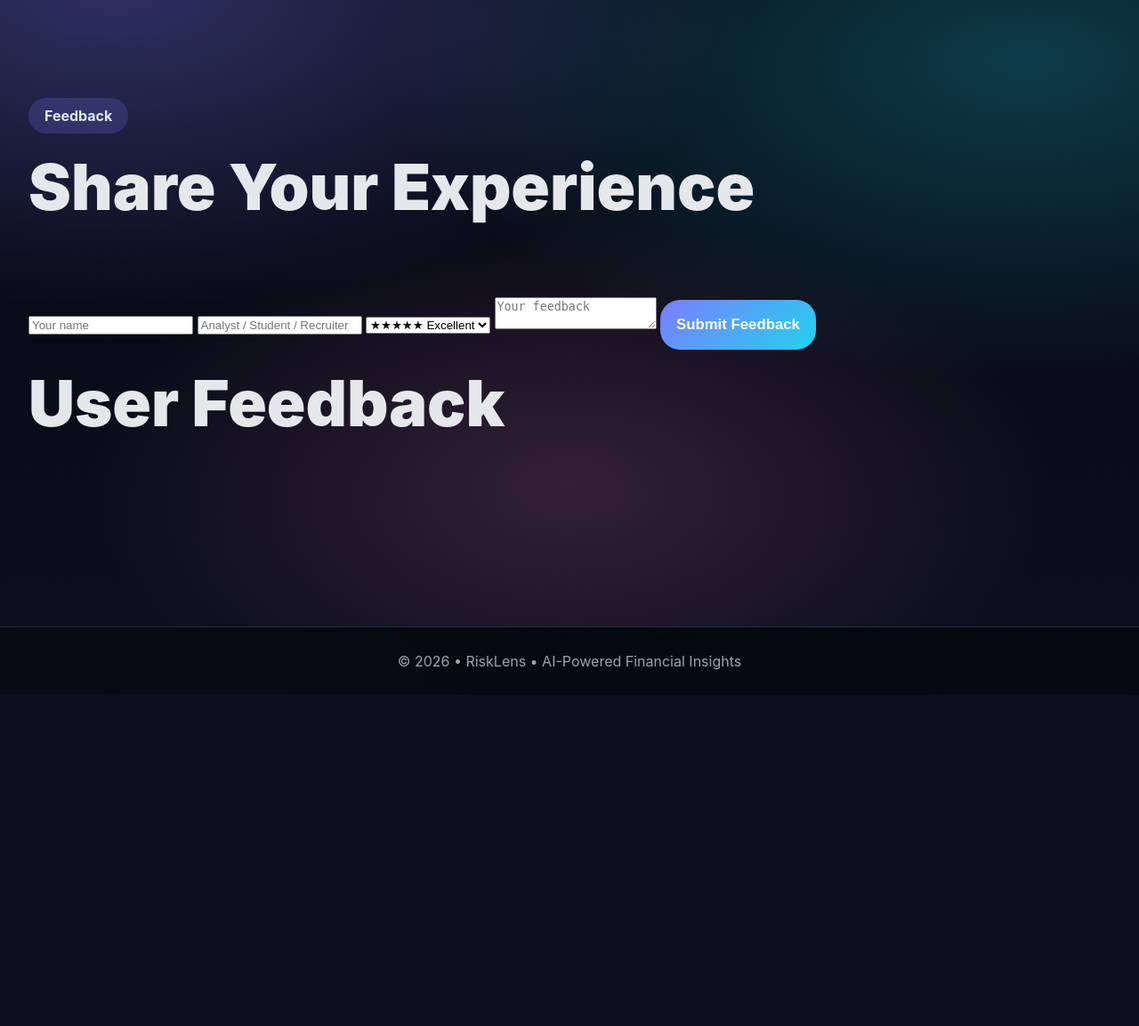
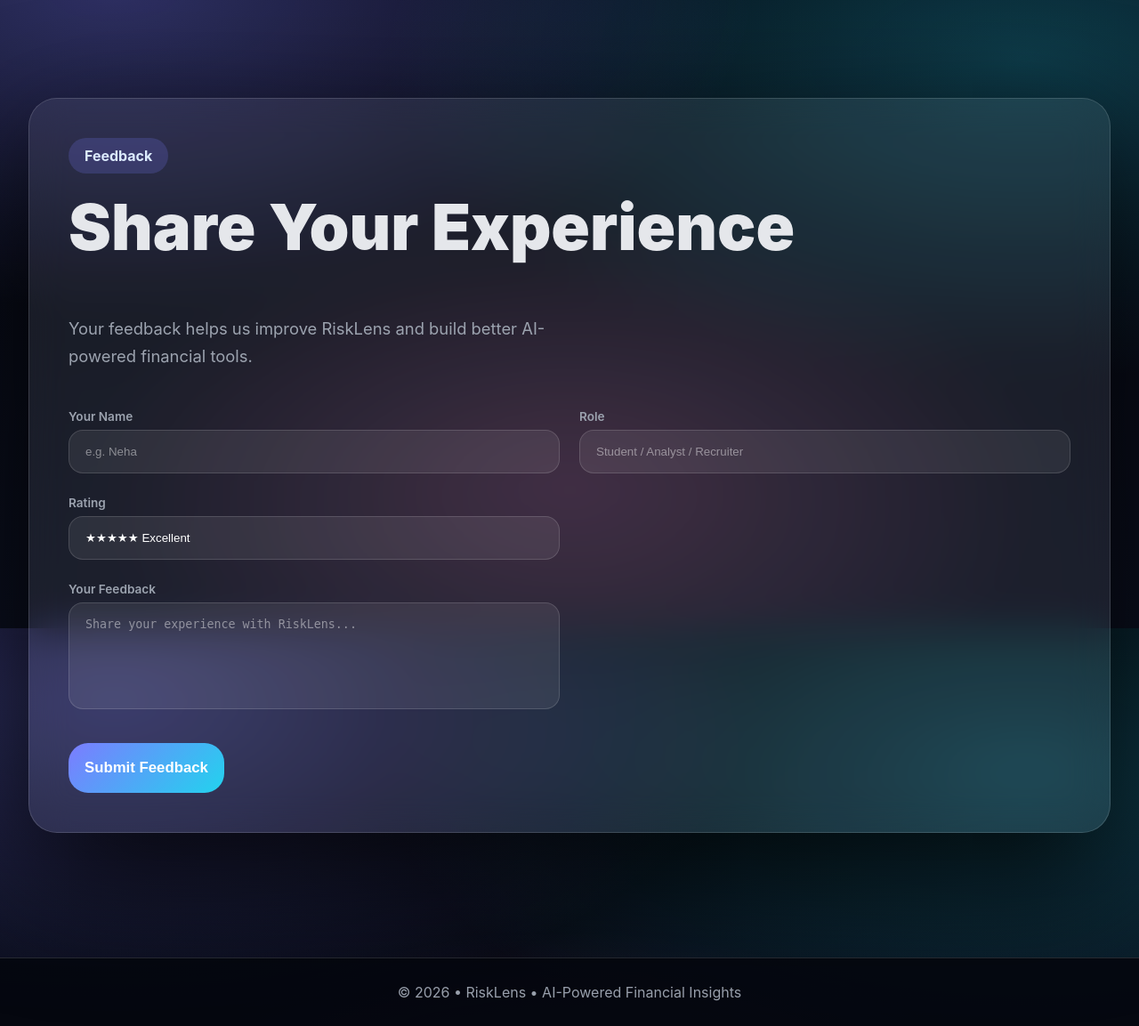
Before and after one commit to Haril2766/Loan-Default-ML, a Flask app: template templates/review.html in a window 1280 px wide. Shown: the part 94-1247 px from the top of the page at 89% size. Before the commit the page ends 875 px from the top, so only its background shows below. Run offline with Flask 3, Linux system fonts and the light colour scheme; the template is opened without the code that fills it, so the values that code supplies are empty.

Commit message:
Update review.html

```diff
--- a/templates/review.html
+++ b/templates/review.html
@@ -3,36 +3,94 @@
 
 {% block content %}
 <section class="heroWrap">
-  <div class="container grid">
+  <div class="container">
 
-    <div class="card">
-      <span class="pill">Feedback</span>
-      <h2 class="heroTitle">Share Your Experience</h2>
+    <div class="glassCard">
 
-      <form method="POST" action="/reviews" class="form">
-        <input name="name" placeholder="Your name">
-        <input name="tag" placeholder="Analyst / Student / Recruiter">
-        <select name="rating">
+      <div class="pill">Feedback</div>
+
+      <h1 class="heroTitle" style="margin-top:20px;">
+        Share Your Experience
+      </h1>
+
+      <p class="heroText">
+        Your feedback helps us improve RiskLens and build better
+        AI-powered financial tools.
+      </p>
+
+      <!-- FEEDBACK FORM -->
+      <form method="POST" action="/reviews" class="feedbackForm">
+
+        <div class="feedbackGrid">
+
+          <div>
+            <label class="form-label">Your Name</label>
+            <input
+              class="form-control"
+              name="name"
+              placeholder="e.g. Neha"
+              required>
+          </div>
+
+          <div>
+            <label class="form-label">Role</label>
+            <input
+              class="form-control"
+              name="role"
+              placeholder="Student / Analyst / Recruiter"
+              required>
+          </div>
+
+          <div>
+            <label class="form-label">Rating</label>
+            <select class="form-select" name="rating" required>
               <option value="5">★★★★★ Excellent</option>
-          <option value="4">★★★★☆ Good</option>
-          <option value="3">★★★☆☆ Average</option>
+              <option value="4">★★★★☆ Very Good</option>
+              <option value="3">★★★☆☆ Good</option>
+              <option value="2">★★☆☆☆ Fair</option>
+              <option value="1">★☆☆☆☆ Poor</option>
             </select>
-        <textarea name="message" placeholder="Your feedback"></textarea>
-        <button class="btnGlow">Submit Feedback</button>
+          </div>
+
+          <div></div>
+
+          <div>
+            <label class="form-label">Your Feedback</label>
+            <textarea
+              class="form-control"
+              name="message"
+              placeholder="Share your experience with RiskLens..."
+              required></textarea>
+          </div>
+
+        </div>
+
+        <button class="btnGlow" style="margin-top:34px;">
+          Submit Feedback
+        </button>
+
       </form>
     </div>
 
-    <div class="card">
-      <h3 class="heroTitle">User Feedback</h3>
-      <div class="reviewGrid">
+    <!-- USER REVIEWS -->
+    {% if reviews %}
+    <div class="reviewList">
       {% for r in reviews %}
       <div class="reviewCard">
         <div class="reviewName">{{ r.name }}</div>
-            <div class="reviewMsg">{{ r.message }}</div>
+        <div class="reviewRole">{{ r.role }}</div>
+
+        <div class="reviewStars">
+          {{ "★" * r.rating }}{{ "☆" * (5 - r.rating) }}
+        </div>
+
+        <div class="reviewText">
+          {{ r.message }}
+        </div>
       </div>
       {% endfor %}
     </div>
-    </div>
+    {% endif %}
 
   </div>
 </section>
```
Lines whose indentation alone changed are shown as unchanged.
